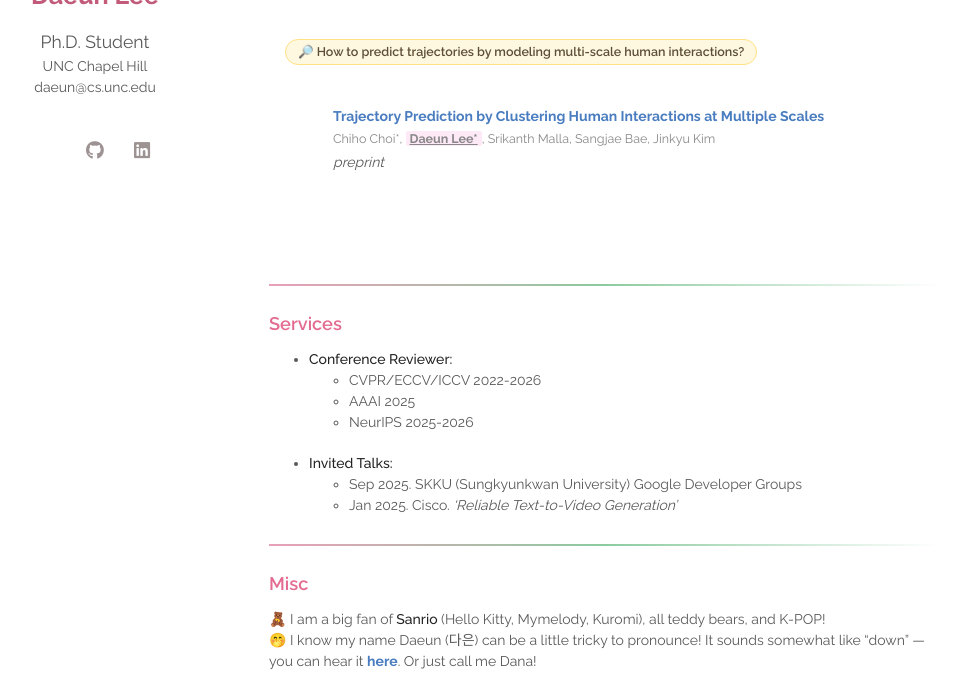
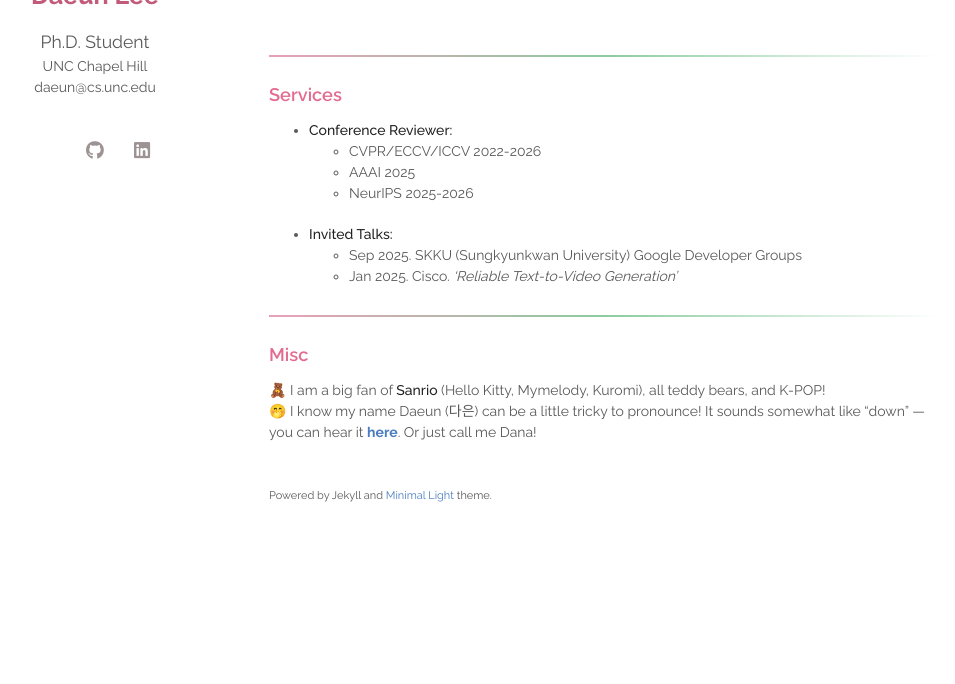
Before and after one commit to daeunni/daeunni.github.io, a Jekyll site: the page built from index.md, in a window 1280 px wide and 900 px high, scrolled down 3181 px, cut to the strip 216-900 px from the top of the window. Shown: the whole strip, without its empty margins (181-1136 px from the left). Built offline with Jekyll 4.4.1, drawn with Linux system fonts in a browser that asks for light colours; a style sheet for code colours, icons or effects is not loaded; after the commit the page ends 3972 px from its top, so only the background shows below that.

Commit message:
Remove Trajectory Prediction preprint from publications
Co-Authored-By: Claude Opus 4.6 <noreply@anthropic.com>

```diff
--- a/_data/publications.yml
+++ b/_data/publications.yml
@@ -77,9 +77,3 @@ main:
     pdf: https://www.ecva.net/papers/eccv_2022/papers_ECCV/papers/136770530.pdf
     image: ./assets/img/eccv22.png
     tagline: "Can automatic colorization generalize beyond its training domain?"
-
-  - title: "Trajectory Prediction by Clustering Human Interactions at Multiple Scales"
-    authors: Chiho Choi*, <span class="highlight"><b><u>Daeun Lee*</u></b></span>, Srikanth Malla, Sangjae Bae, Jinkyu Kim
-    conference_short:
-    conference: preprint
-    tagline: "How to predict trajectories by modeling multi-scale human interactions?"
```
